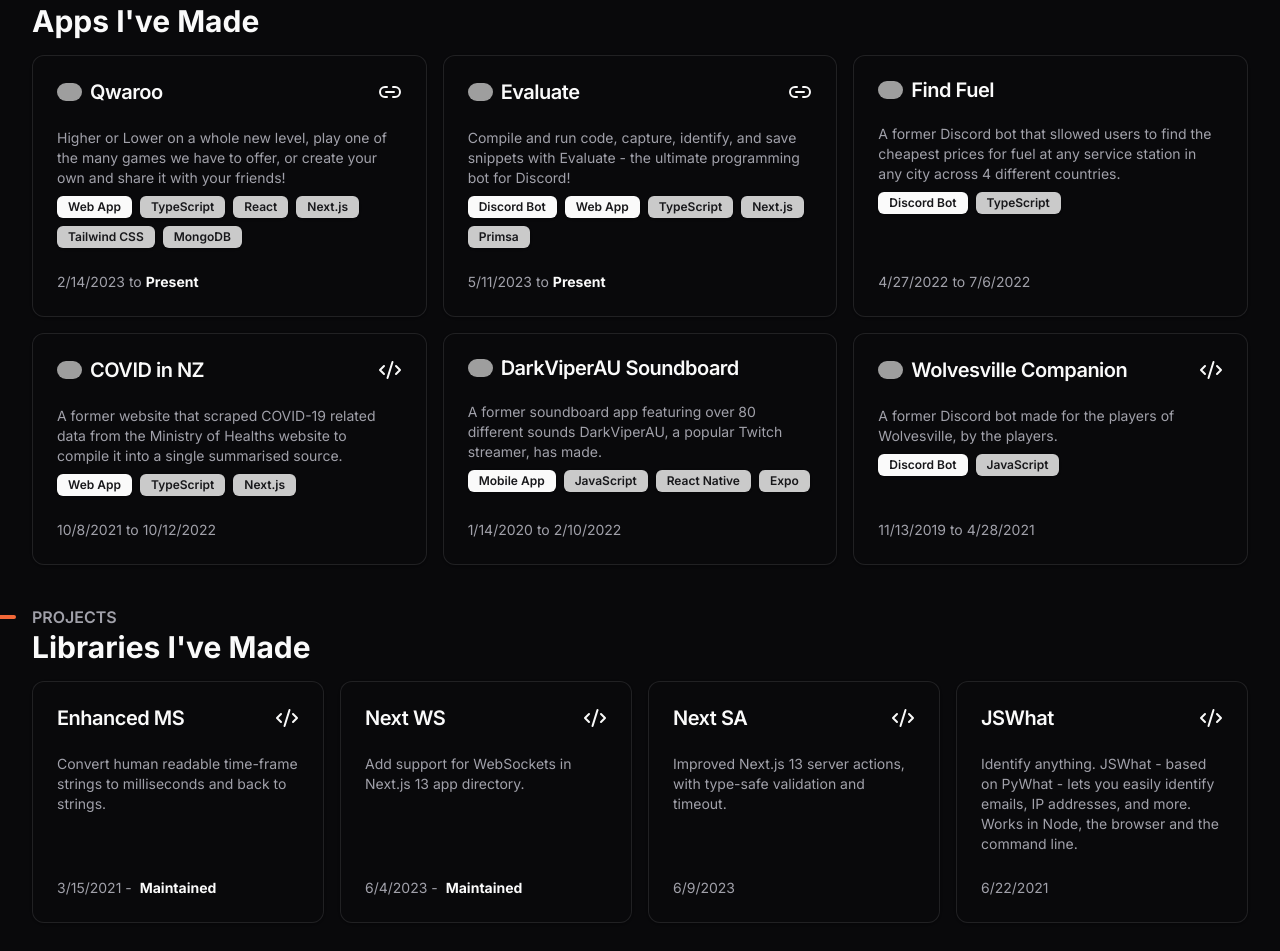
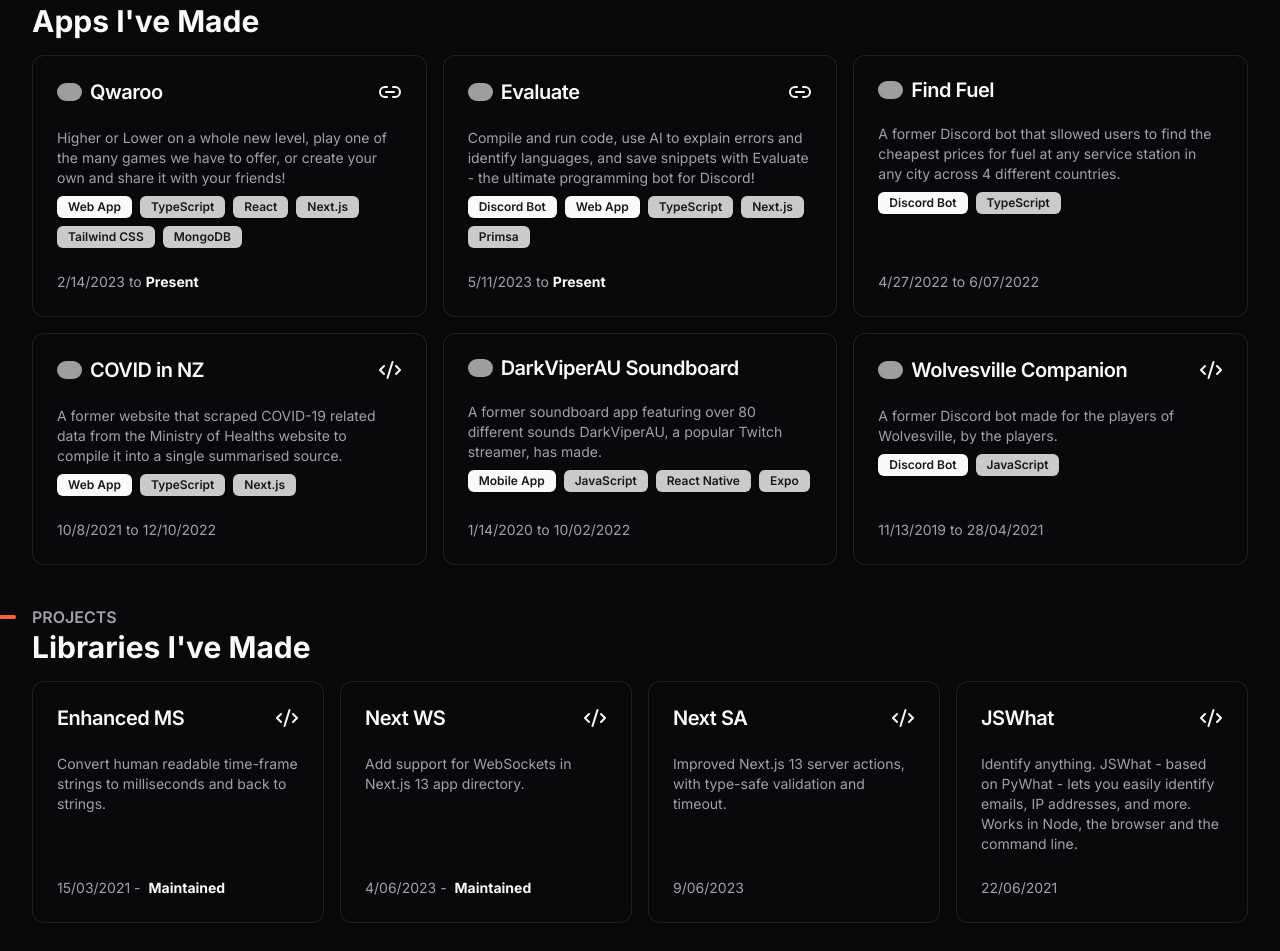
Before and after one commit to apteryxxyz/Portfolio, a Next.js app: page / in a window 1280 px wide. Shown: the part 361-1312 px from the top of the page. Built offline with nearby package versions, Linux system fonts and the light colour scheme; grey boxes are pictures that could not be loaded.

Commit message:
Fix values and update description

```diff
--- a/src/app/page.tsx
+++ b/src/app/page.tsx
@@ -69,7 +69,7 @@ export default function Page() {
           <ProjectCard
             type={[ProjectType.DiscordBot, ProjectType.WebApp]}
             name="Evaluate"
-            description="Compile and run code, capture, identify, and save snippets with Evaluate - the ultimate programming bot for Discord!"
+            description="Compile and run code, use AI to explain errors and identify languages, and save snippets with Evaluate - the ultimate programming bot for Discord!"
             iconUrl="https://japi.rest/discord/v1/user/946755134443102258/avatar"
             techologies={['TypeScript', 'Next.js', 'Primsa']}
             createdOn={new Date(1683841896000)}
--- a/src/components/library-card.tsx
+++ b/src/components/library-card.tsx
@@ -32,7 +32,7 @@ export function LibraryCard(p: LibraryCardProps) {
       <Card.Footer className="mt-auto flex-col items-start">
         <Card.Description className="space-x-1">
           <time dateTime={p.createdOn.toISOString()}>
-            {p.createdOn.toLocaleDateString()}
+            {p.createdOn.toLocaleDateString('en-NZ')}
           </time>
 
           {p.isMaintained && (
--- a/src/components/project-card.tsx
+++ b/src/components/project-card.tsx
@@ -81,7 +81,7 @@ export function ProjectCard(p: ProjectCardProps) {
             <span>to</span>
             {p.discontinuedOn ? (
               <time dateTime={p.discontinuedOn.toISOString()}>
-                {p.discontinuedOn.toLocaleDateString()}
+                {p.discontinuedOn.toLocaleDateString('en-NZ')}
               </time>
             ) : (
               <strong className="text-foreground">Present</strong>
```
